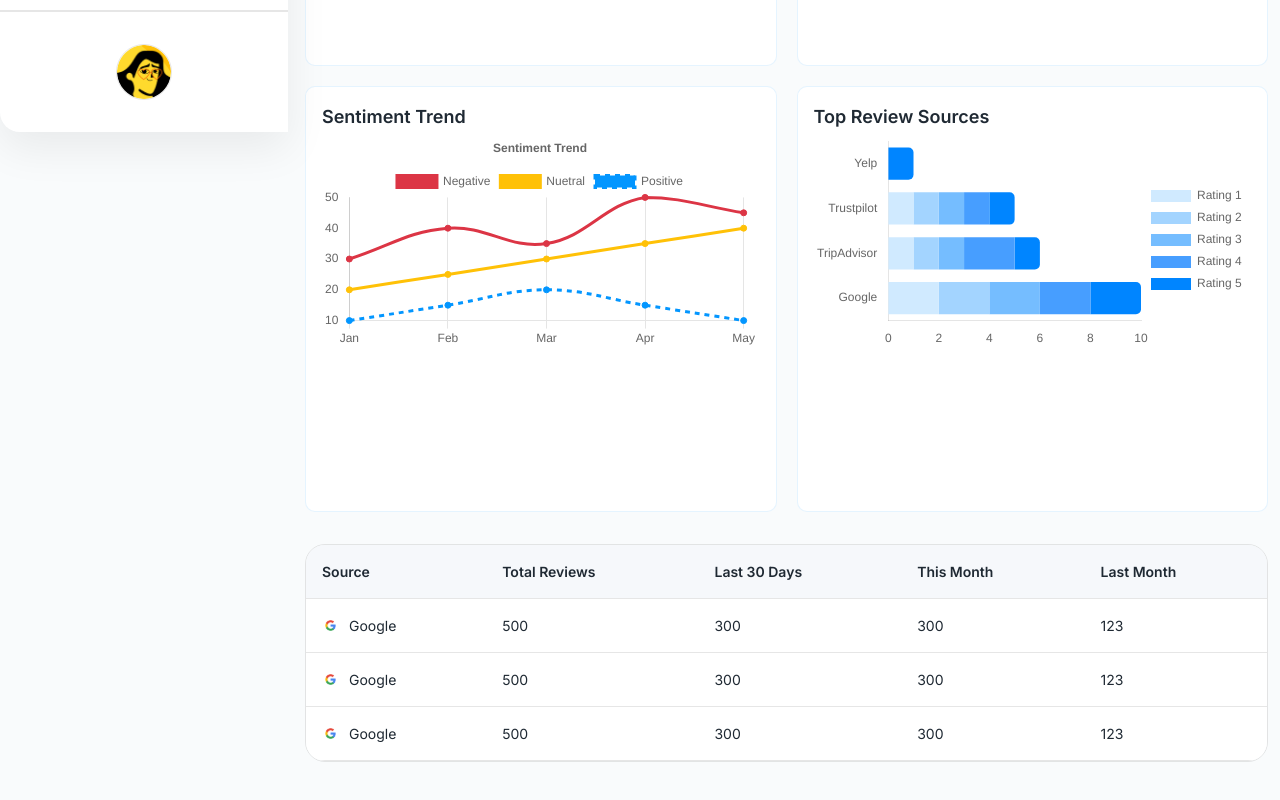
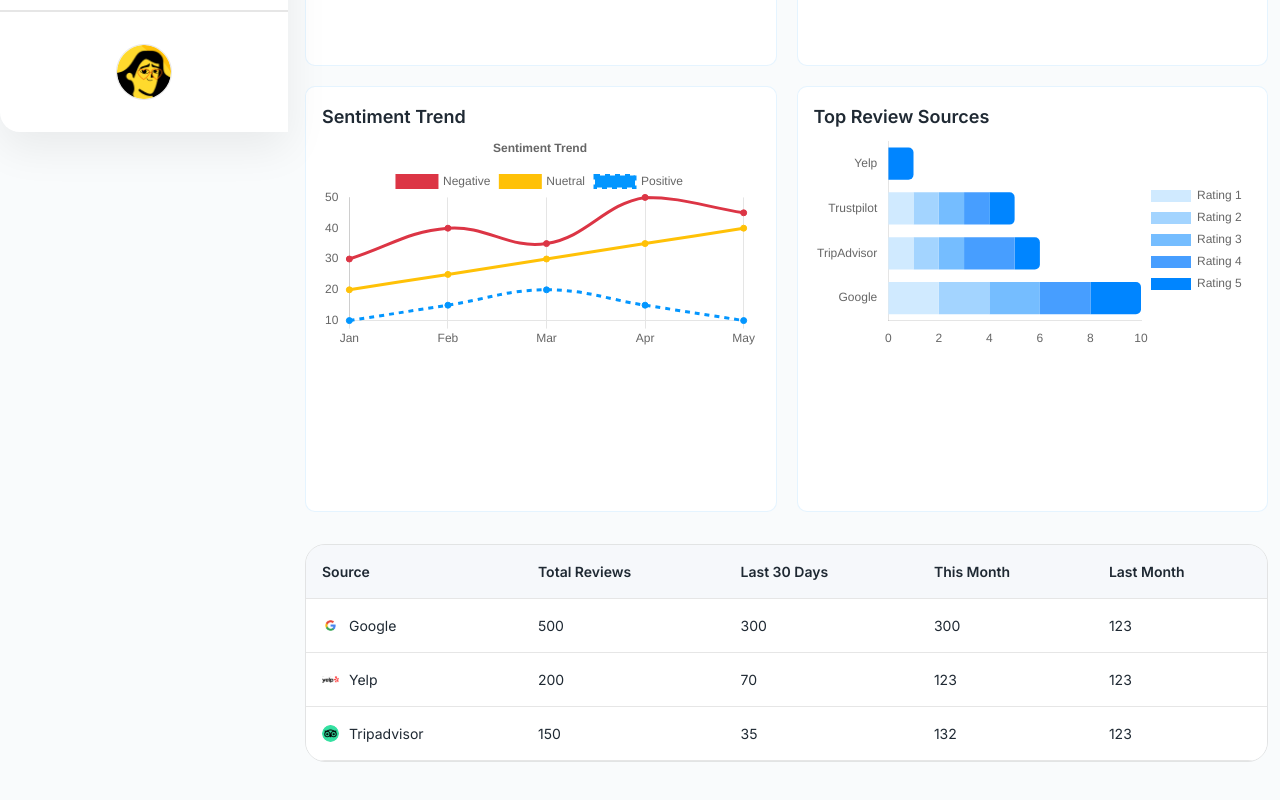
Before and after one commit to sumithub/rs-web-develop, a Next.js app: page /dashboard in a window 1280 px wide. Shown: the part 668-1468 px from the top of the page. Built offline with nearby package versions, Linux system fonts and the light colour scheme.

Commit message:
Dashboard table Api

```diff
--- a/src/app/dashboard/page.js
+++ b/src/app/dashboard/page.js
@@ -1,20 +1,44 @@
 "use client"
 import DashboardCard from "../../components/DashboardCard";
-import Table from "../../components/Table";
 import DashboardChart from "../../components/DashboardChart"
 import Image from "next/image";
 import AdminLayout from "../../components/AdminLayout";
 import CustomSelectBox from '../../components/form/CustomSelectBox';
 import DateRange from "../../components/form/DateRangePicker";
-import { useState } from "react";
+import { useEffect, useState } from "react";
 import DashboardBarChart from "../../components/charts/DashboardBarChart";
 import DashboardPieChart from "../../components/charts/DashboardPieChart";
 import DashboardLineChart from "../../components/charts/DashboardLineChart";
 import StackedReviewChart from "../../components/charts/StackedReviewChart";
+import axios from "axios";
+import { toast } from "react-toastify";
+import { getError } from "../../../helper";
+import { reviews } from "../../constent/constArray";
+import Loading from "../../components/Loading";
 
 export default function Dashboard() {
     const [rating, setRating] = useState("")
     const [reviewSource, setReviewSource] = useState("")
+    const [loading, setLoading] = useState(true);
+    const [list, setList] = useState([])
+
+    useEffect(() => {
+        getReview()
+    }, [])
+
+    const getReview = async () => {
+        try {
+            setLoading(true)
+            setList([])
+            const res = await axios.get("/api")
+            setList(res.data || reviews)
+            setLoading(false)
+
+        } catch (error) {
+            toast.error(getError(error))
+            setLoading(false)
+        }
+    }
 
     return <AdminLayout
         noCard={true}
@@ -115,8 +139,33 @@
                     <StackedReviewChart />
                 </DashboardChart>
             </div>
-            <div>
-                <Table />
+
+            <div className="mt-8 w-full border border-border-color rounded-[20px] overflow-hidden">
+                {loading ? <Loading /> : (list?.length > 0 ? <table className='w-full'>
+                    <thead>
+                        <tr>
+                            <th>Source</th>
+                            <th>Total Reviews</th>
+                            <th>Last 30 Days</th>
+                            <th>This Month</th>
+                            <th>Last Month</th>
+                        </tr>
+                    </thead>
+                    <tbody>
+                        {list?.map((e, index) => <tr key={index}>
+                            <td>
+                                <div className="flex gap-2.5">
+                                    <Image src={e.img} alt="google.svg" width={17} height={17} unoptimized={true} />
+                                    {e.source}
+                                </div>
+                            </td>
+                            <td>{e.totalReviews}</td>
+                            <td>{e.lastDays}</td>
+                            <td>{e.thisMonth}</td>
+                            <td>{e.lastMonth}</td>
+                        </tr>)}
+                    </tbody>
+                </table> : <div className='text-center text-2xl text-danger mx-auto py-20'>No Data</div>)}
             </div>
         </div>
     </AdminLayout>
--- a/src/constent/constArray.js
+++ b/src/constent/constArray.js
@@ -35,7 +35,13 @@
 { name: "Campaign 4", createdOn: "Jan 10, 2025", launchDate: "Jan 15, 2025", customerCount: 150, status: "Draft" },
 ]
 
-export const reviews = [{ img: "/images/google.svg", totalReview: 500, lastDays: 300, thisMonth: 300, lastMonth: 300 },
-{ img: "/images/google.svg", totalReview: 500, lastDays: 300, thisMonth: 300, lastMonth: 300 },
-{ img: "/images/google.svg", totalReview: 500, lastDays: 300, thisMonth: 300, lastMonth: 300 },
+export const reviews = [{ img: "/images/google.svg", source: "Google", totalReviews: 500, lastDays: 300, thisMonth: 300, lastMonth: 123 },
+{ img: "/images/yelp.svg", source: "Yelp", totalReviews: 200, lastDays: 70, thisMonth: 123, lastMonth: 123 },
+{ img: "/images/owl.svg", source: "Tripadvisor", totalReviews: 150, lastDays: 35, thisMonth: 132, lastMonth: 123 },
 ]
+
+export const responseInsights = [
+    { id: "USR10000", date: "Jun 18,2024 10:00AM", actionToken: "opened", details: "review submit" },
+    { id: "USR10000", date: "Jun 18,2024 10:00AM", actionToken: "opened", details: "review submit" },
+    { id: "USR10000", date: "Jun 18,2024 10:00AM", actionToken: "opened", details: "review submit" },
+]
```
Also changed, not shown: public/images/owl.svg (added), public/images/yelp.svg (added).
